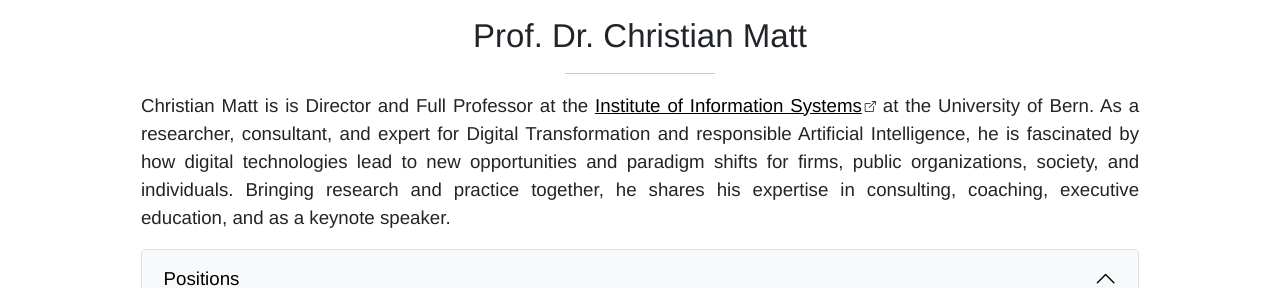
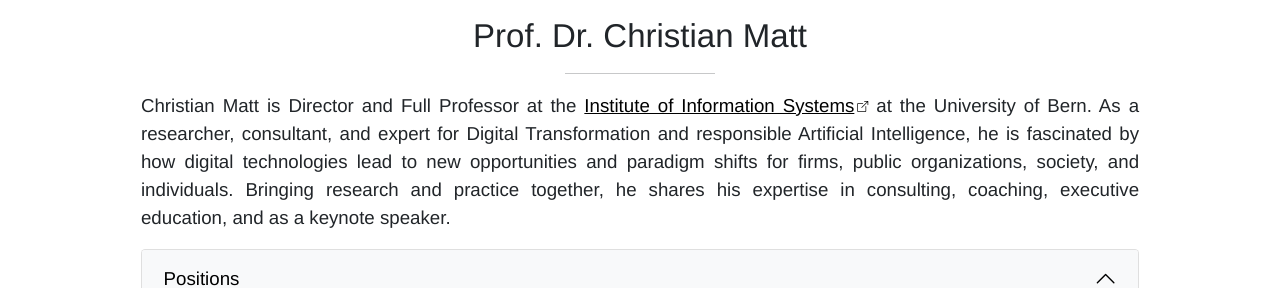
Before and after one commit to christian-matt/christian-matt.github.io, a Jekyll site: the page built from index.html, in a window 1280 px wide and 1157 px high. Shown: the part 277-565 px from the top of the window. Built offline with Jekyll 4.4.1, drawn with Linux system fonts in a browser that asks for light colours.

```diff
--- a/index.html
+++ b/index.html
@@ -7,7 +7,7 @@ image: profile.jpg
 ---
 
 <p>
-Christian Matt is is Director and Full Professor at the {% include links/external.html url="https://www.iwi.unibe.ch/index_ger.html" name="Institute of Information Systems"%}
+Christian Matt is Director and Full Professor at the {% include links/external.html url="https://www.iwi.unibe.ch/index_ger.html" name="Institute of Information Systems"%}
 at the University of Bern. As a researcher, consultant, and expert for Digital Transformation and responsible Artificial Intelligence,
 he is fascinated by how digital technologies lead to new opportunities and paradigm shifts for firms, public organizations, society, and individuals.
 Bringing research and practice together, he shares his expertise in consulting, coaching, executive education, and as a keynote speaker.
```
